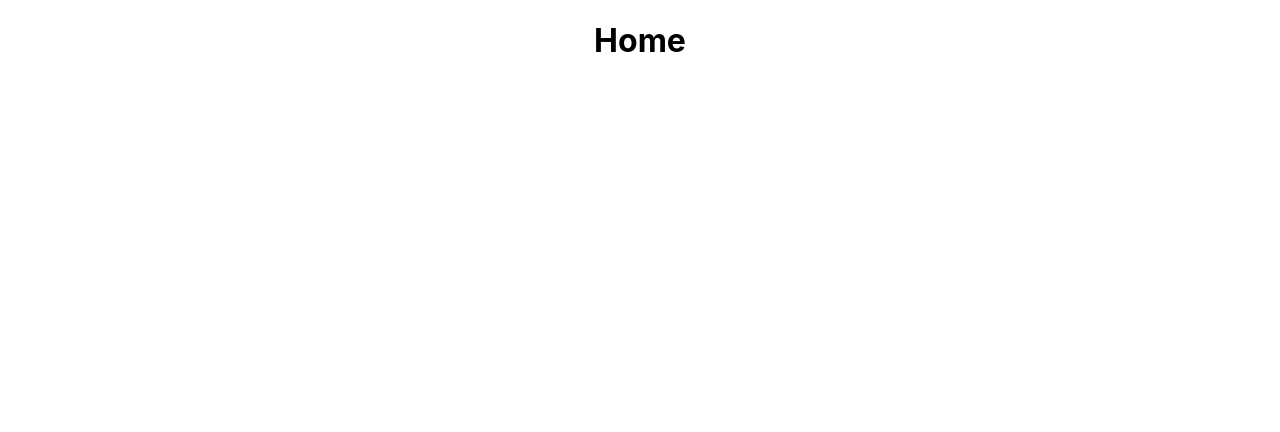
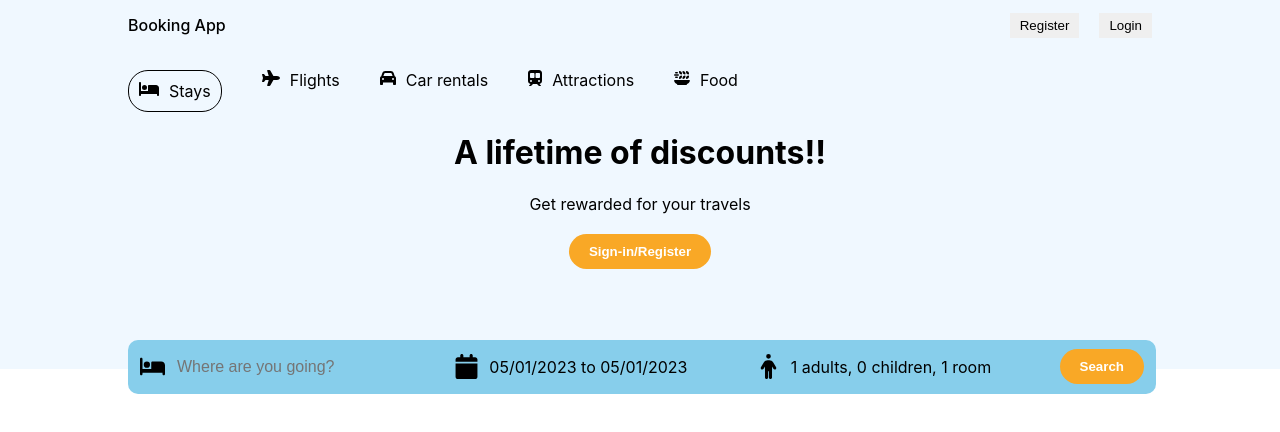
Before and after one commit to vishesh-baghel/booking-app, a React (Create React App) app: page / in a window 1280 px wide. Shown: the top 432 px of the page. Built offline with nearby package versions, Linux system fonts and the light colour scheme.

Commit message:
feat: made header for the homepage

```diff
--- a/package.json
+++ b/package.json
@@ -3,10 +3,15 @@
   "version": "0.1.0",
   "private": true,
   "dependencies": {
+    "@fortawesome/fontawesome-svg-core": "^6.2.1",
+    "@fortawesome/free-regular-svg-icons": "^6.2.1",
+    "@fortawesome/free-solid-svg-icons": "^6.2.1",
+    "@fortawesome/react-fontawesome": "^0.2.0",
     "@testing-library/jest-dom": "^5.16.5",
     "@testing-library/react": "^13.4.0",
     "@testing-library/user-event": "^13.5.0",
     "react": "^18.2.0",
+    "react-date-range": "^1.4.0",
     "react-dom": "^18.2.0",
     "react-router-dom": "^6.6.1",
     "react-scripts": "5.0.1",
--- a/src/App.js
+++ b/src/App.js
@@ -1,12 +1,17 @@
 import "./App.css";
 import { BrowserRouter, Route, Routes } from "react-router-dom";
+import Home from "./pages/home/Home";
+import List from "./pages/list/List";
+import Hotel from "./pages/hotel/Hotel";
 
 function App() {
   return (
     <div className="App">
       <BrowserRouter>
         <Routes>
-          <Route path="/" element={<h1>Home</h1>} />
+          <Route path="/" element={<Home />} />
+          <Route path="/hotels" element={<List />} />
+          <Route path="/hotels/:id" element={<Hotel />} />
         </Routes>
       </BrowserRouter>
     </div>
--- /dev/null
+++ b/src/Components/header/Header.jsx
@@ -0,0 +1,105 @@
+import "./header.css";
+import { useState } from "react";
+import { FontAwesomeIcon } from "@fortawesome/react-fontawesome";
+import {
+  faBed,
+  faCalendar,
+  faCar,
+  faPerson,
+  faPlane,
+  faPlateWheat,
+  faSubway,
+} from "@fortawesome/free-solid-svg-icons";
+import { DateRange } from "react-date-range";
+import { format } from "date-fns";
+import "react-date-range/dist/styles.css";
+import "react-date-range/dist/theme/default.css";
+
+export default function Header() {
+  const [openDate, setOpenDate] = useState(false);
+  const [openOptions, setOpenOptions] = useState(false);
+  const [options, setOptions] = useState({
+    adults: 1,
+    children: 0,
+    room: 1,
+  });
+  const [date, setDate] = useState([
+    {
+      startDate: new Date(),
+      endDate: new Date(),
+      key: "selection",
+    },
+  ]);
+
+  return (
+    <div className="header">
+      <div className="headerContainer">
+        <div className="headerList">
+          <div className="headerListItem active">
+            <FontAwesomeIcon icon={faBed} />
+            <span>Stays</span>
+          </div>
+          <div className="headerListItem">
+            <FontAwesomeIcon icon={faPlane} />
+            <span>Flights</span>
+          </div>
+          <div className="headerListItem">
+            <FontAwesomeIcon icon={faCar} />
+            <span>Car rentals</span>
+          </div>
+          <div className="headerListItem">
+            <FontAwesomeIcon icon={faSubway} />
+            <span>Attractions</span>
+          </div>
+          <div className="headerListItem">
+            <FontAwesomeIcon icon={faPlateWheat} />
+            <span>Food</span>
+          </div>
+        </div>
+        <h1 className="headerTitle">A lifetime of discounts!!</h1>
+        <p className="headerDescription">Get rewarded for your travels</p>
+        <button className="headerBtn">Sign-in/Register</button>
+        <div className="headerSearch">
+          <div className="headerSearchItem">
+            <FontAwesomeIcon icon={faBed} className="headerIcon" />
+            <input
+              type="text"
+              placeholder="Where are you going?"
+              className="headerSearchInput"
+            />
+          </div>
+          <div className="headerSearchItem">
+            <FontAwesomeIcon icon={faCalendar} className="headerIcon" />
+            <span
+              onClick={() => {
+                setOpenDate(!openDate);
+              }}
+              className="headerSearchText"
+            >
+              {`${format(date[0].startDate, "dd/MM/yyyy")} to ${format(
+                date[0].endDate,
+                "dd/MM/yyyy"
+              )}`}
+            </span>
+            {openDate && (
+              <DateRange
+                editableDateInputs={true}
+                onChange={(item) => setDate([item.selection])}
+                moveRangeOnFirstSelection={false}
+                ranges={date}
+                className="headerDateRange"
+              />
+            )}
+          </div>
+          <div className="headerSearchItem">
+            <FontAwesomeIcon icon={faPerson} className="headerIcon" />
+            <span className="headerSearchText">{`${options.adults} adults, ${options.children} children, ${options.room} room`}</span>
+          </div>
+          <div className="headerSearchItem">
+            <button className="headerBtn">Search</button>
+          </div>
+        </div>
+      </div>
+    </div>
+  );
+}
--- /dev/null
+++ b/src/Components/header/header.css
@@ -0,0 +1,84 @@
+.header {
+  background-color: aliceblue;
+  display: flex;
+  justify-content: center;
+  position: relative;
+}
+
+.headerContainer {
+  width: 100%;
+  max-width: 1024px;
+  margin: 20px 0 100px 0;
+}
+
+.headerList {
+  display: flex;
+  gap: 40px;
+}
+
+.headerListItem {
+  display: flex;
+  gap: 10px;
+}
+
+.headerListItem.active {
+  border: 1px solid black;
+  padding: 10px;
+  border-radius: 20px;
+}
+
+.headerDescription {
+  margin: 20px 0;
+}
+
+.headerBtn {
+  background-color: #f9a826;
+  border: none;
+  border-radius: 20px;
+  padding: 10px 20px;
+  color: white;
+  font-weight: bold;
+  cursor: pointer;
+}
+
+.headerSearch {
+  margin-top: 20px;
+  height: 30px;
+  background-color: skyblue;
+  border: 2px solid transparent;
+  display: flex;
+  justify-content: space-between;
+  padding: 10px 0px;
+  border-radius: 10px;
+  position: absolute;
+  bottom: -25px;
+  width: 100%;
+  max-width: 1024px;
+}
+
+.headerIcon {
+  width: 25px;
+  height: 25px;
+  color: black;
+}
+
+.headerSearchItem {
+  display: flex;
+  gap: 10px;
+  align-items: center;
+  padding: 0 10px;
+  cursor: pointer;
+}
+
+.headerSearchInput {
+  border: none;
+  background-color: transparent;
+  outline: none;
+  width: 100%;
+  font-size: 16px;
+}
+
+.headerDateRange {
+  position: absolute;
+  top: 53px;
+}
--- /dev/null
+++ b/src/Components/navBar/NavBar.jsx
@@ -0,0 +1,17 @@
+import "./navBar.css";
+
+function NavBar() {
+  return (
+    <div className="navBar">
+      <div className="navBar-container">
+        <span className="navBar-logo">Booking App</span>
+        <div className="navItems">
+          <button className="navButton">Register</button>
+          <button className="navButton">Login</button>
+        </div>
+      </div>
+    </div>
+  );
+}
+
+export default NavBar;
--- /dev/null
+++ b/src/Components/navBar/navBar.css
@@ -0,0 +1,27 @@
+.navBar {
+  height: 50px;
+  background-color: aliceblue;
+  display: flex;
+  justify-content: center;
+}
+
+.navBar-container {
+  width: 100%;
+  max-width: 1024px;
+  color: black;
+  display: flex;
+  align-items: center;
+  justify-content: space-between;
+}
+
+.navBar-logo {
+  font-weight: 500;
+}
+
+.navButton {
+  margin-left: 20px;
+  border: none;
+  padding: 5px 10px;
+  cursor: pointer;
+  color: black;
+}
--- /dev/null
+++ b/src/pages/home/Home.jsx
@@ -0,0 +1,14 @@
+import "./home.css";
+import NavBar from "../../Components/navBar/NavBar";
+import Header from "../../Components/header/Header";
+
+function Home() {
+  return (
+    <div>
+      <NavBar />
+      <Header />
+    </div>
+  );
+}
+
+export default Home;
--- /dev/null
+++ b/src/pages/hotel/Hotel.jsx
@@ -0,0 +1,7 @@
+import React from "react";
+
+function Hotel() {
+  return <div>Hotel</div>;
+}
+
+export default Hotel;
--- /dev/null
+++ b/src/pages/list/List.jsx
@@ -0,0 +1,7 @@
+import React from "react";
+
+function List() {
+  return <div>List</div>;
+}
+
+export default List;
```
Also changed, not shown: src/pages/home/home.css (added), 1 other file (tests, documents, lock files or other folders).
